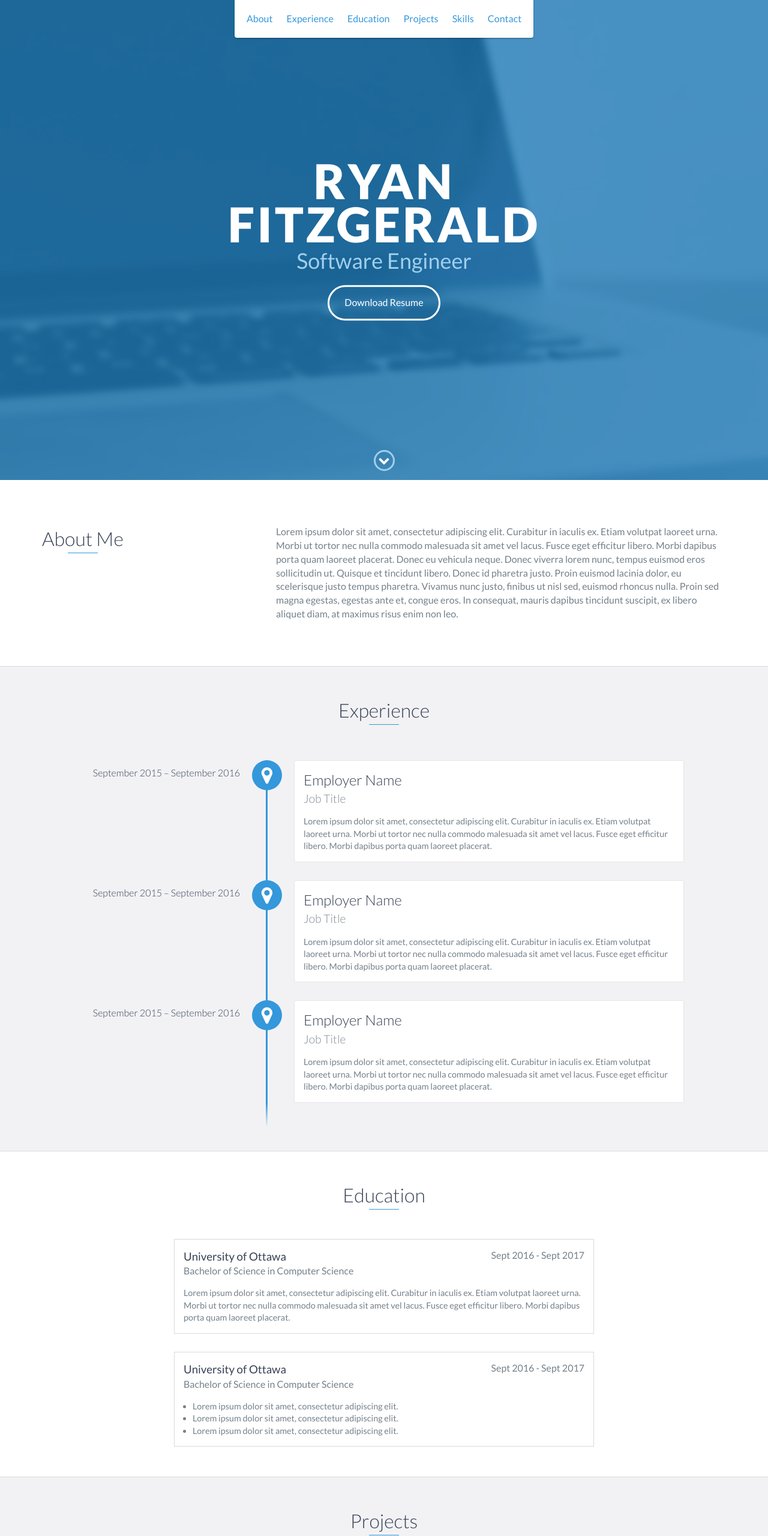
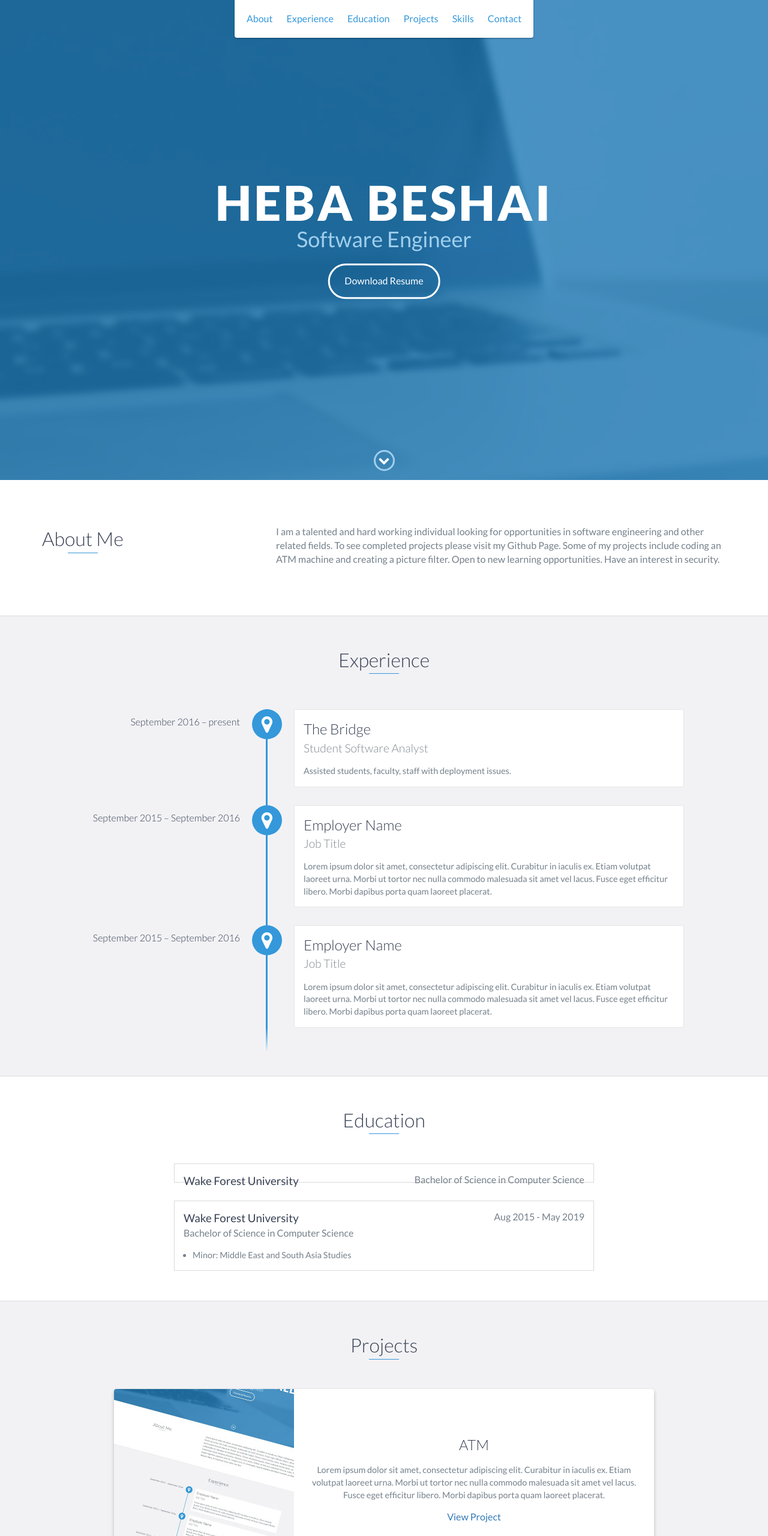
Before and after one commit to hebsterhebster/MysITE, a website: page index.html in a window 1280 px wide. Shown: the top 2560 px of the page at 60% size. Drawn offline with nearby package versions, Linux system fonts and the light colour scheme; files whose address does not match are found by name.

Commit message:
Update index.html

```diff
--- a/index.html
+++ b/index.html
@@ -49,7 +49,7 @@
 
 <div id="lead">
     <div id="lead-content">
-        <h1>Ryan Fitzgerald</h1>
+        <h1>Heba Beshai</h1>
         <h2>Software Engineer</h2>
         <a href="#" class="btn-rounded-white">Download Resume</a>
     </div>
@@ -74,9 +74,11 @@
             </div>
             <div class="col-md-8">
                 <p>
-                    Lorem ipsum dolor sit amet, consectetur adipiscing elit. Curabitur in iaculis ex. Etiam volutpat laoreet urna. Morbi ut tortor nec nulla commodo malesuada sit amet vel lacus. Fusce eget efficitur libero. Morbi dapibus porta quam laoreet placerat. Donec
-                    eu vehicula neque. Donec viverra lorem nunc, tempus euismod eros sollicitudin ut. Quisque et tincidunt libero. Donec id pharetra justo. Proin euismod lacinia dolor, eu scelerisque justo tempus pharetra. Vivamus nunc justo, finibus
-                    ut nisl sed, euismod rhoncus nulla. Proin sed magna egestas, egestas ante et, congue eros. In consequat, mauris dapibus tincidunt suscipit, ex libero aliquet diam, at maximus risus enim non leo.
+                    I am a talented and hard working individual looking for opportunities in software engineering and other related fields.
+                    To see completed projects please visit my Github Page.
+                    Some of my projects include coding an ATM machine and creating a picture filter.
+                    Open to new learning opportunities.
+                    Have an interest in security.
                 </p>
             </div>
         </div>
@@ -87,11 +89,11 @@
 <div id="experience" class="background-alt">
     <h2 class="heading">Experience</h2>
     <div id="experience-timeline">
-        <div data-date="September 2015 – September 2016">
-            <h3>Employer Name</h3>
-            <h4>Job Title</h4>
+        <div data-date="September 2016 – present">
+            <h3>The Bridge</h3>
+            <h4>Student Software Analyst</h4>
             <p>
-                Lorem ipsum dolor sit amet, consectetur adipiscing elit. Curabitur in iaculis ex. Etiam volutpat laoreet urna. Morbi ut tortor nec nulla commodo malesuada sit amet vel lacus. Fusce eget efficitur libero. Morbi dapibus porta quam laoreet placerat.
+                Assisted students, faculty, staff with deployment issues.
             </p>
         </div>
 
@@ -117,29 +119,24 @@
 <div id="education">
     <h2 class="heading">Education</h2>
     <div class="education-block">
-        <h3>University of Ottawa</h3>
-        <span class="education-date">Sept 2016 - Sept 2017</span>
+        <h3>Wake Forest University</h3>
+        <span class="education-date"Aug 2015 - May 2019</span>
         <h4>Bachelor of Science in Computer Science</h4>
         <p>
-            Lorem ipsum dolor sit amet, consectetur adipiscing elit. Curabitur in iaculis ex. Etiam volutpat laoreet urna. Morbi ut tortor nec nulla commodo malesuada sit amet vel lacus. Fusce eget efficitur libero. Morbi dapibus porta quam laoreet placerat.
         </p>
     </div>
     <!-- End .education-block -->
 
+
     <div class="education-block">
-        <h3>University of Ottawa</h3>
-        <span class="education-date">Sept 2016 - Sept 2017</span>
+        <h3>Wake Forest University</h3>
+        <span class="education-date">Aug 2015 - May 2019</span>
         <h4>Bachelor of Science in Computer Science</h4>
         <ul>
             <li>
-                Lorem ipsum dolor sit amet, consectetur adipiscing elit.
+                Minor: Middle East and South Asia Studies
             </li>
-            <li>
-                Lorem ipsum dolor sit amet, consectetur adipiscing elit.
-            </li>
-            <li>
-                Lorem ipsum dolor sit amet, consectetur adipiscing elit.
-            </li>
+
         </ul>
     </div>
     <!-- End .education-block -->
@@ -156,7 +153,7 @@
                 </div>
                 <!-- End .project-image -->
                 <div class="project-info">
-                    <h3>Project Name Here</h3>
+                    <h3>ATM</h3>
                     <p>
                         Lorem ipsum dolor sit amet, consectetur adipiscing elit. Curabitur in iaculis ex. Etiam volutpat laoreet urna. Morbi ut tortor nec nulla commodo malesuada sit amet vel lacus. Fusce eget efficitur libero. Morbi dapibus porta quam laoreet placerat.
                     </p>
@@ -172,7 +169,7 @@
                 </div>
                 <!-- End .project-image -->
                 <div class="project-info">
-                    <h3>Project Name Here</h3>
+                    <h3>Convolution and Image Processing</h3>
                     <p>
                         Lorem ipsum dolor sit amet, consectetur adipiscing elit. Curabitur in iaculis ex. Etiam volutpat laoreet urna. Morbi ut tortor nec nulla commodo malesuada sit amet vel lacus. Fusce eget efficitur libero. Morbi dapibus porta quam laoreet placerat.
                     </p>
@@ -191,30 +188,10 @@
     <ul>
         <li>JavaScript</li>
         <li>Python</li>
-        <li>Ruby</li>
-        <li>Go</li>
-        <li>Node.js</li>
-        <li>AngularJs</li>
-        <li>React</li>
-        <li>Elixir</li>
         <li>Java</li>
         <li>C</li>
-        <li>C#</li>
         <li>C++</li>
-        <li>Ruby on Rails</li>
-        <li>JavaScript</li>
-        <li>Python</li>
-        <li>Ruby</li>
-        <li>Go</li>
-        <li>Node.js</li>
-        <li>AngularJs</li>
-        <li>React</li>
-        <li>Elixir</li>
-        <li>Java</li>
-        <li>C</li>
-        <li>C#</li>
-        <li>C++</li>
-        <li>Ruby on Rails</li>
+
     </ul>
 </div>
 <!-- End #skills -->
@@ -238,7 +215,7 @@
         <div class="row">
             <div class="col-sm-5 copyright">
                 <p>
-                    Copyright &copy; 2017 YOUR NAME
+                    Copyright &copy; 2018 Heba Beshai
                 </p>
             </div>
             <div class="col-sm-2 top">
```
